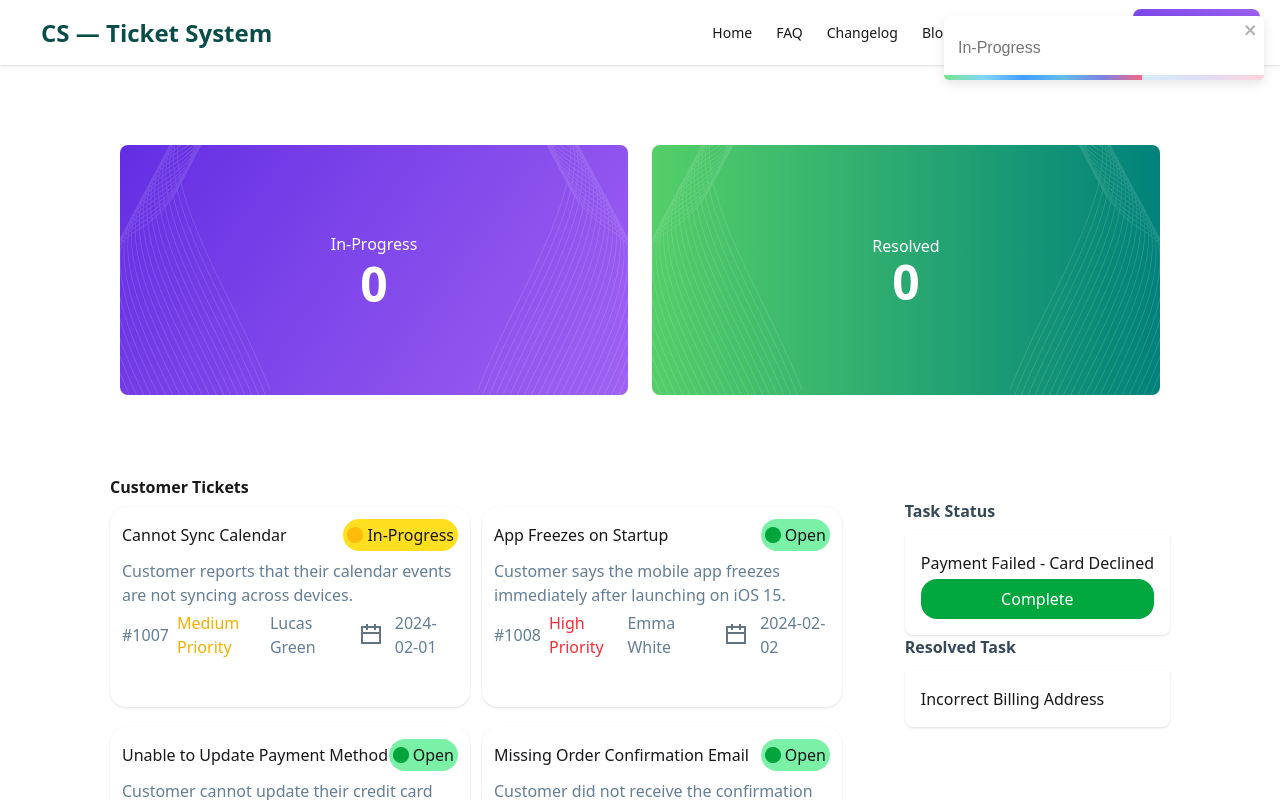
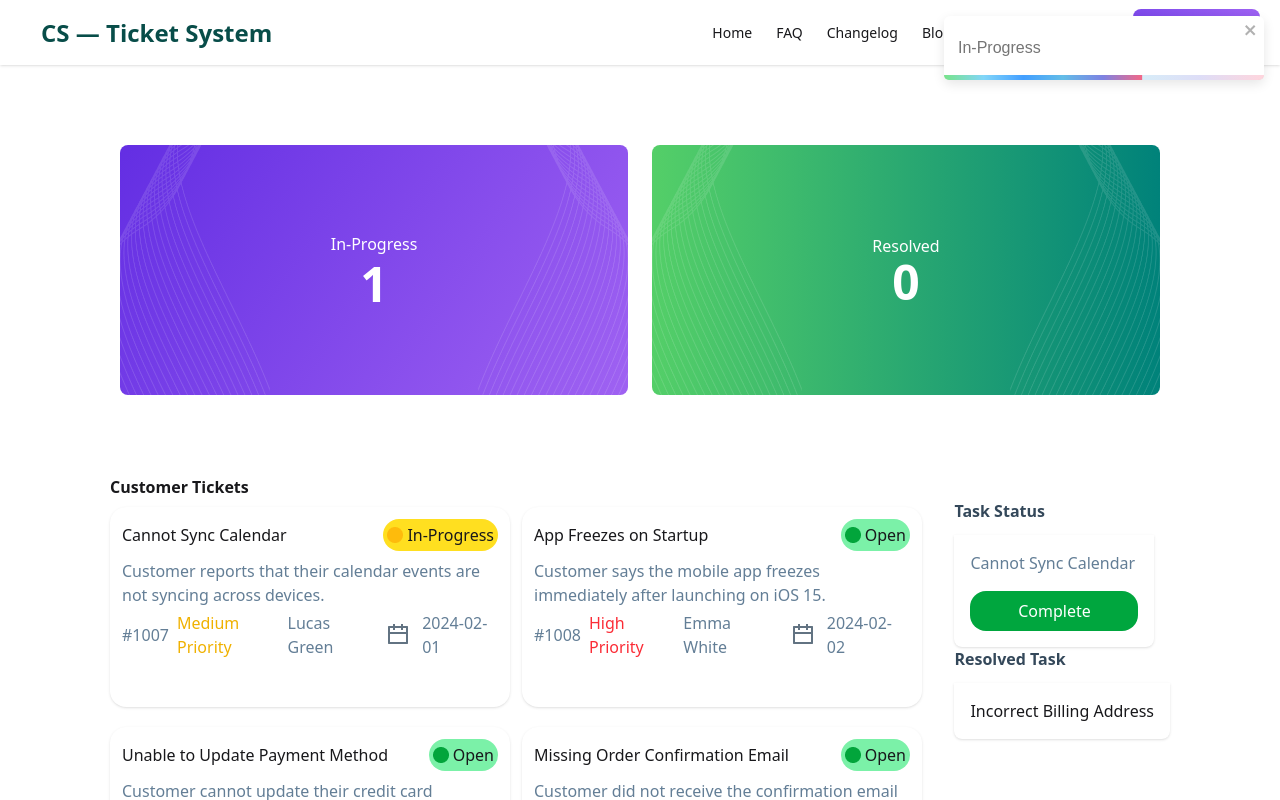
Before and after one commit to emon35410/Assignment-7, a React (Vite) app: page / in a window 1280 px wide. Both pictures are taken after a click on the element 290 px from the left and 607 px from the top of the page. Shown: the top 800 px of the page. Built offline with nearby package versions, Linux system fonts and the light colour scheme.

Commit message:
task status half done

```diff
--- a/src/App.jsx
+++ b/src/App.jsx
@@ -4,7 +4,7 @@ import 'react-toastify/dist/ReactToastify.css'
 import Navbar from './component/Navbar/Navbar'
 import Banner from './component/Banner/Banner'
 import CustomerTicket from './component/CustomerTicket/CustomerTicket'
-import { Suspense } from 'react'
+import { Suspense, useState } from 'react'
 
 const fechTickects = async () => {
   const res = await fetch('./Tickects.json')
@@ -12,16 +12,19 @@ const fechTickects = async () => {
 }
 const tickectPromise = fechTickects()
 function App() {
+   const [selectedTicket, setSelectedTicket]= useState([])
+
+  // const [inProgress, setinProgress] = useState(0)
 
   return (
     <>
-    <Navbar></Navbar>
-    <Banner></Banner>
+    <Navbar ></Navbar>
+    <Banner setSelectedTicket={setSelectedTicket}></Banner>
     <Suspense fallback={<div className="flex items-center justify-center pt-6">
             <span className="loading loading-spinner text-info"></span>
           </div>
           }>
-<CustomerTicket  tickectPromise={tickectPromise}></CustomerTicket>
+<CustomerTicket selectedTicket={selectedTicket} setSelectedTicket={setSelectedTicket}  tickectPromise={tickectPromise}></CustomerTicket>
     </Suspense>
 
 
--- a/src/component/Banner/Banner.jsx
+++ b/src/component/Banner/Banner.jsx
@@ -2,7 +2,7 @@ import React from 'react';
 import bgImg from '../../assets/vector1.png'
 import bgImg2 from '../../assets/bgimage2.png'
 
-const Banner = () => {
+const Banner = ({setSelectedTicket}) => {
     return (
         <div className='flex flex-col  md:flex-row justify-center-safe gap-6 mt-20'>
             <div className=' w-full h-[150px]  flex justify-center items-center  md:w-[508px] md:h-[250px] rounded-lg '
@@ -15,7 +15,7 @@ const Banner = () => {
             >
                 <div className='flex flex-col justify-center items-center gap-1 text-white'>
                     <h3>In-Progress</h3>
-                    <h1 className='font-semibold text-5xl'>0</h1>
+                    <h1 className='font-semibold text-5xl'>{setSelectedTicket.length}</h1>
                 </div>
             </div>
             <div className=' w-full h-[150px] flex gap-1 justify-center items-center   md:w-[508px] md:h-[250px] rounded-lg '
--- a/src/component/CustomerCard/CustomerCard.jsx
+++ b/src/component/CustomerCard/CustomerCard.jsx
@@ -4,17 +4,18 @@ import yellowCircleImg from '../../assets/circle-yellow.png'
 import calenderImg from '../../assets/calendar-line.png'
 import { toast } from 'react-toastify';
 
-const CustomerCard = ({ ticket }) => {
+const CustomerCard = ({ ticket,setSelectedTicket,selectedTicket }) => {
     const [toggle,settoggle] = useState(false)
     const handleOpen = ()=>{
     toast("In-Progress")
     settoggle(!toggle)
+    setSelectedTicket([...selectedTicket,ticket])
     }
     return (
         <>
             <div onClick={handleOpen}
 
-             className='hover:cursor-pointer mt-2 p-3 md:w-[360px] md:h-[200px]  bg-white shadow-sm rounded-2xl'>
+             className='hover:cursor-pointer mt-2 p-3 md:w-[400px] md:h-[200px]  bg-white shadow-sm rounded-2xl'>
                 <div className='flex justify-between items-center mb-2 roun'>
                     <h1 className='font-medium'>{ticket.title}</h1>
                     {
--- a/src/component/CustomerTicket/CustomerTicket.jsx
+++ b/src/component/CustomerTicket/CustomerTicket.jsx
@@ -1,11 +1,13 @@
-import React, { use } from 'react';
+import React, { use, useState } from 'react';
 
 import CustomerCard from '../CustomerCard/CustomerCard';
 import TaskStatus from '../TaskStatus/TaskStatus';
 
 
-const CustomerTicket = ({ tickectPromise }) => {
+const CustomerTicket = ({ tickectPromise,selectedTicket,setSelectedTicket }) => {
     const Ticket = use(tickectPromise)
+
+
     return (
         <div className='md:mx-[110px] mt-20'>
             <h1 className='font-semibold'>Customer Tickets</h1>
@@ -14,11 +16,11 @@ const CustomerTicket = ({ tickectPromise }) => {
 
                 <div className='grid grid-cols-1 md:grid-cols-2 gap-3 items-center'>
                     {
-                        Ticket.map((ticket) =><CustomerCard  ticket={ticket}></CustomerCard>)
+                        Ticket.map((ticket) =><CustomerCard key={ticket.id} selectedTicket={selectedTicket} setSelectedTicket={setSelectedTicket}   ticket={ticket}></CustomerCard>)
                     }
 
                 </div>
-                 <TaskStatus Ticket={Ticket}></TaskStatus>
+                 <TaskStatus Ticket={Ticket} selectedTicket={selectedTicket} ></TaskStatus>
             </div>
 
         </div>
--- a/src/component/TaskStatus/TaskStatus.jsx
+++ b/src/component/TaskStatus/TaskStatus.jsx
@@ -1,16 +1,20 @@
-import React from 'react';
+import React, { useState } from 'react';
 
-const TaskStatus = ({Ticket}) => {
-    console.log(Ticket)
+const TaskStatus = ({Ticket,selectedTicket}) => {
+
     return (
         <div  className=''>
 
             <div className=' '>
                 <h1 className='font-semibold text-[#34485A] flex items-center'>Task Status</h1>
-                <div className=' bg-white shadow-sm p-4 rounded-b-lg mt-3 flex flex-col '>
-                    <h1>Payment Failed - Card Declined</h1>
-                    <button className='mt-1 p-2 bg-green-600 text-white rounded-2xl'>Complete</button>
-                </div>
+                {
+                    selectedTicket.map(select=>
+                    <div className=' bg-white shadow-sm p-4 rounded-b-lg mt-3 flex flex-col md:w-[200px] md:h-[70] '>
+
+                    <h1 className='mb-3 text-[#637E96]'>{select.title}</h1>
+                    <button className='mt-1 p-2 bg-green-600 text-white rounded-2xl hover:cursor-pointer'>Complete</button>
+                </div>)
+                }
             </div>
 
             <div className='  '>
```
